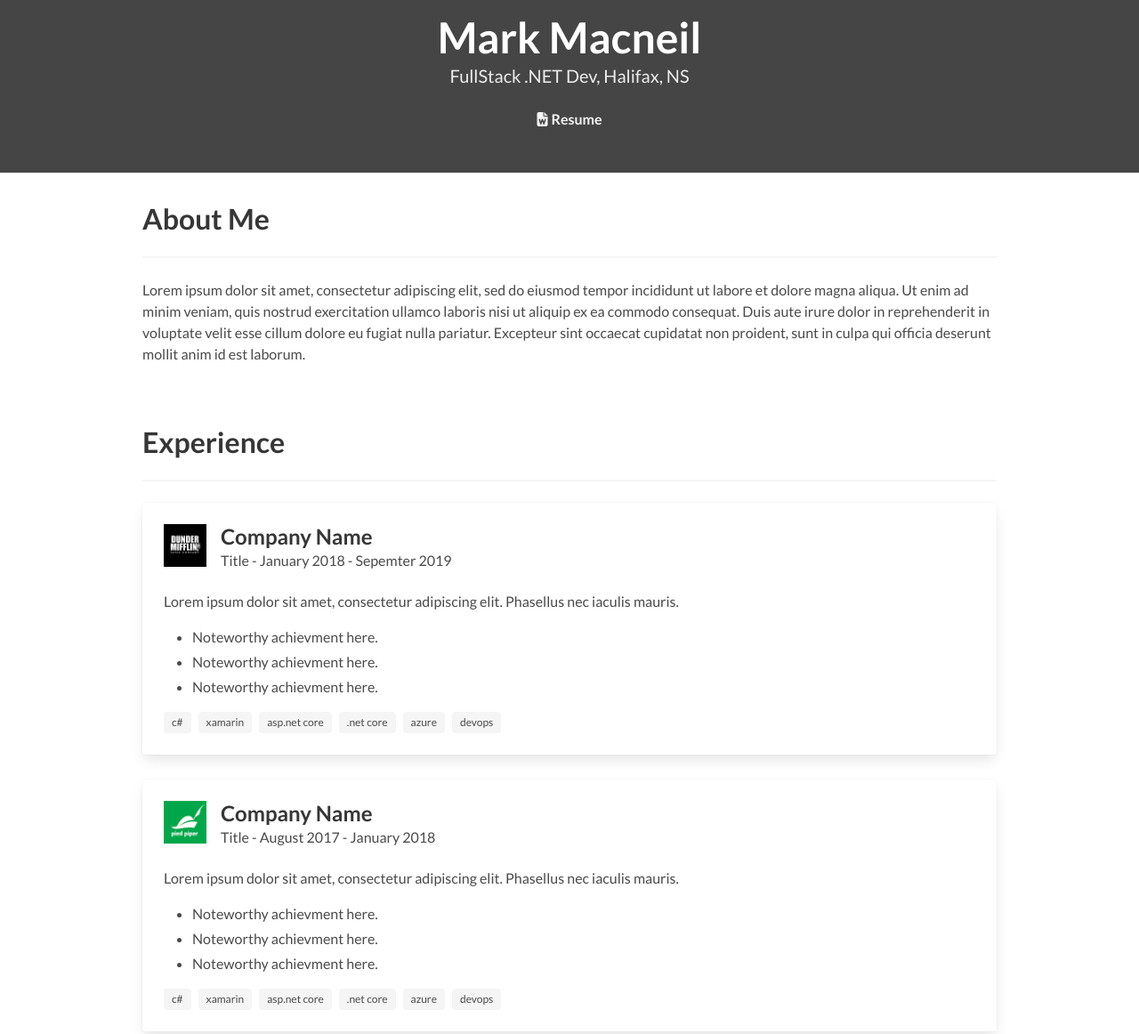
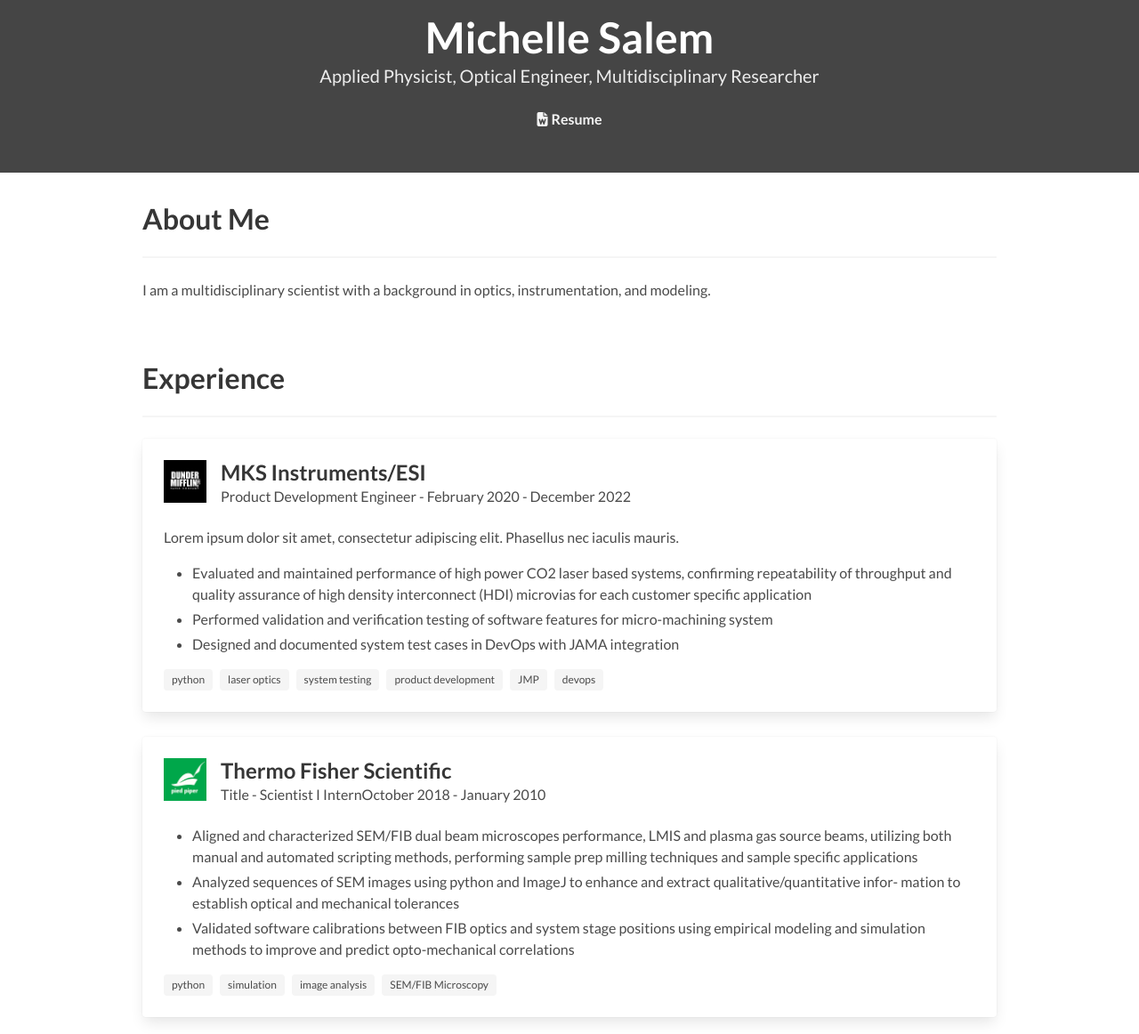
Before and after one commit to misal/Misal.github.io, a plain HTML site: page index.html in a window 1280 px wide. Shown: the part 249-1411 px from the top of the page at 89% size. Drawn offline with Linux system fonts and the light colour scheme.

Commit message:
Update Index test

```diff
--- a/index.html
+++ b/index.html
@@ -2,7 +2,7 @@
 <html lang="en">
 
 <head>
-  <title>devfolio</title>
+  <title>Michelle Salem Portfolio</title>
   <meta name="viewport" content="width=device-width, initial-scale=1">
   <link rel="icon" href="favicon.png" type="image/x-icon">
   <link rel="stylesheet" href="css/main.bundle.css">
@@ -13,27 +13,27 @@
   <nav class="navbar is-primary" role="navigation" aria-label="main navigation">
     <div class="navbar-brand">
       <div class="navbar-item is-hidden-desktop">
-        <a href="https://github.com/mmacneil" class="icon is-large has-text-light">
+        <a href="https://github.com/misal" class="icon is-large has-text-light">
           <i class="fab fa-2x fa-github"></i>
         </a>
       </div>
       <div class="navbar-item is-hidden-desktop">
-        <a href="https://fullstackmark.com" class="icon is-large has-text-light">
+       <!-- <a href="https://fullstackmark.com" class="icon is-large has-text-light">
           <i class="fas fa-2x fa-globe"></i>
-        </a>
+        </a> -->
       </div>
     </div>
     <div class="navbar-menu">
       <div class="navbar-end">
         <div class="navbar-item">
-          <a href="https://github.com/mmacneil" class="icon is-large has-text-light">
+          <a href="https://github.com/misal" class="icon is-large has-text-light">
             <i class="fab fa-2x fa-github"></i>
           </a>
         </div>
-        <div class="navbar-item">
+        <!-- <div class="navbar-item">
           <a href="https://fullstackmark.com" class="icon is-large has-text-light">
             <i class="fas fa-2x fa-globe"></i>
-          </a>
+          </a> -->
         </div>
       </div>
     </div>
@@ -52,10 +52,10 @@
         <div class="columns has-text-centered">
           <div class="column">
             <h1 class="title is-1">
-              Mark Macneil
+              Michelle Salem
             </h1>
             <h2 class="subtitle">
-              FullStack .NET Dev, Halifax, NS
+              Applied Physicist, Optical Engineer, Multidisciplinary Researcher
             </h2>
             <p>
               <a href="docs/resume.txt" class="icon has-text-light">
@@ -68,15 +68,14 @@
     </div>
   </section>
 
+<!-- Start Job Section -->
   <section class="section">
     <div class="container">
       <h1 class="title">About Me</h1>
       <hr />
-      <p>Lorem ipsum dolor sit amet, consectetur adipiscing elit, sed do eiusmod tempor incididunt ut labore et dolore
-        magna aliqua. Ut enim ad minim veniam, quis nostrud exercitation ullamco laboris nisi ut aliquip ex ea commodo
-        consequat. Duis aute irure dolor in reprehenderit in voluptate velit esse cillum dolore eu fugiat nulla
-        pariatur. Excepteur sint occaecat cupidatat non proident, sunt in culpa qui officia deserunt mollit anim id est
-        laborum.</p>
+      <p>I am a multidisciplinary scientist with a background in optics, instrumentation, and modeling.
+
+	  </p>
     </div>
   </section>
   <section class="section">
@@ -92,24 +91,25 @@
               </figure>
             </div>
             <div class="media-content">
-              <p class="title is-4">Company Name</p>
-              <p class="subtitle is-6">Title - <time datetime="2018-1">January 2018</time> - <time
-                  datetime="2019-9">Sepemter 2019</time> </p>
+              <p class="title is-4">MKS Instruments/ESI</p>
+              <p class="subtitle is-6">Product Development Engineer - <time datetime="2018-1">February 2020</time> - <time
+                  datetime="2019-9">December 2022</time> </p>
             </div>
           </div>
           <div class="content">
             <p>Lorem ipsum dolor sit amet, consectetur adipiscing elit. Phasellus nec iaculis mauris.</p>
             <ul>
-              <li>Noteworthy achievment here.</li>
-              <li>Noteworthy achievment here.</li>
-              <li>Noteworthy achievment here.</li>
+              <li>Evaluated and maintained performance of high power CO2 laser based systems, confirming repeatability of throughput
+and quality assurance of high density interconnect (HDI) microvias for each customer specific application</li>
+              <li>Performed validation and verification testing of software features for micro-machining system</li>
+              <li>Designed and documented system test cases in DevOps with JAMA integration</li>
             </ul>
             <div class="tags">
-              <span class="tag">c#</span>
-              <span class="tag">xamarin</span>
-              <span class="tag">asp.net core</span>
-              <span class="tag">.net core</span>
-              <span class="tag">azure</span>
+              <span class="tag">python</span>
+              <span class="tag">laser optics</span>
+              <span class="tag">system testing</span>
+              <span class="tag">product development</span>
+              <span class="tag">JMP</span>
               <span class="tag">devops</span>
             </div>
           </div>
@@ -124,25 +124,27 @@
               </figure>
             </div>
             <div class="media-content">
-              <p class="title is-4">Company Name</p>
-              <p class="subtitle is-6">Title - <time datetime="2018-1">August 2017</time> - <time
-                  datetime="2017-9">January 2018</time></p>
+              <p class="title is-4">Thermo Fisher Scientific</p>
+              <p class="subtitle is-6">Title - Scientist I Intern<time datetime="2018-1">October 2018</time> - <time
+                  datetime="2017-9">January 2010</time></p>
             </div>
           </div>
           <div class="content">
-            <p>Lorem ipsum dolor sit amet, consectetur adipiscing elit. Phasellus nec iaculis mauris.</p>
+           <!-- <p>Lorem ipsum dolor sit amet, consectetur adipiscing elit. Phasellus nec iaculis mauris.</p> -->
             <ul>
-              <li>Noteworthy achievment here.</li>
-              <li>Noteworthy achievment here.</li>
-              <li>Noteworthy achievment here.</li>
+              <li>Aligned and characterized SEM/FIB dual beam microscopes performance, LMIS and plasma gas source beams,
+utilizing both manual and automated scripting methods, performing sample prep milling techniques and sample
+specific applications</li>
+              <li>Analyzed sequences of SEM images using python and ImageJ to enhance and extract qualitative/quantitative infor-
+mation to establish optical and mechanical tolerances</li>
+              <li>Validated software calibrations between FIB optics and system stage positions using empirical modeling and simulation
+methods to improve and predict opto-mechanical correlations</li>
             </ul>
             <div class="tags">
-              <span class="tag">c#</span>
-              <span class="tag">xamarin</span>
-              <span class="tag">asp.net core</span>
-              <span class="tag">.net core</span>
-              <span class="tag">azure</span>
-              <span class="tag">devops</span>
+              <span class="tag">python</span>
+              <span class="tag">simulation</span>
+              <span class="tag">image analysis</span>
+              <span class="tag">SEM/FIB Microscopy</span>
             </div>
           </div>
         </div>
```
